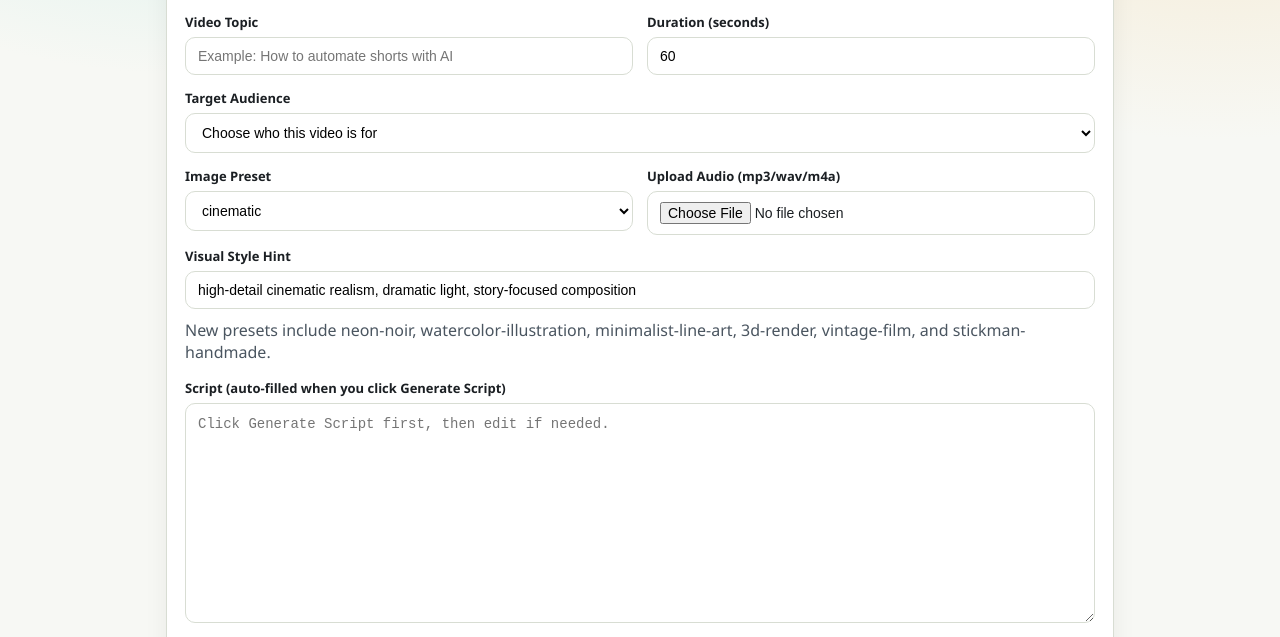
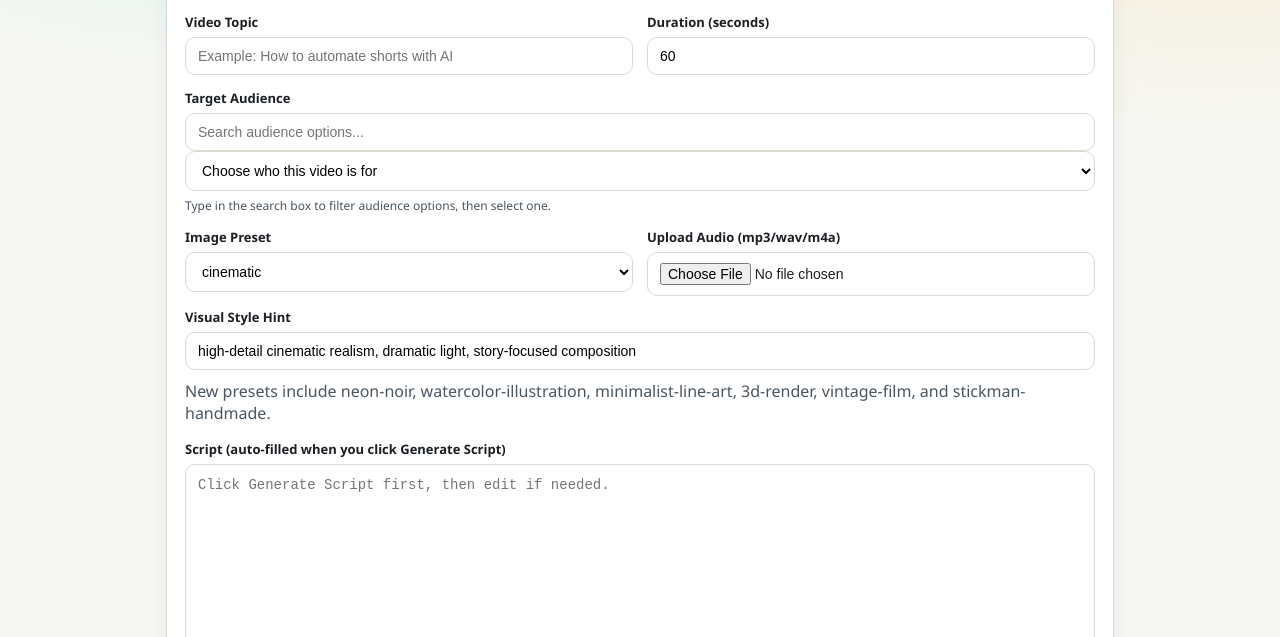
Before and after one commit to abhishekdrager-coder/ai-image-automation, a website: page public/studio.html in a window 1280 px wide. Shown: the part 130-767 px from the top of the page. Drawn offline with Linux system fonts and the light colour scheme.

Commit message:
add searchable target audience options

```diff
--- a/public/studio.html
+++ b/public/studio.html
@@ -134,6 +134,12 @@
         grid-column: 1 / -1;
       }
 
+      .field-help {
+        margin-top: 6px;
+        font-size: 12px;
+        color: var(--sub);
+      }
+
       @media (max-width: 820px) {
         .grid {
           grid-template-columns: 1fr;
@@ -160,29 +166,10 @@
 
           <div class="full">
             <label for="audience">Target Audience</label>
+            <input id="audienceSearch" placeholder="Search audience options..." />
             <select id="audience">
-              <option value="" selected disabled>Choose who this video is for</option>
-              <option value="beginners learning the topic for the first time">Beginners learning the topic for the first time</option>
-              <option value="busy creators who want faster workflows">Busy creators who want faster workflows</option>
-              <option value="small business owners building content">Small business owners building content</option>
-              <option value="solo founders and indie hackers">Solo founders and indie hackers</option>
-              <option value="students looking for practical examples">Students looking for practical examples</option>
-              <option value="coaches and consultants sharing expertise">Coaches and consultants sharing expertise</option>
-              <option value="marketers running social campaigns">Marketers running social campaigns</option>
-              <option value="youtube creators making faceless videos">YouTube creators making faceless videos</option>
-              <option value="short-form video creators on reels and shorts">Short-form video creators on reels and shorts</option>
-              <option value="teachers and course creators">Teachers and course creators</option>
-              <option value="designers and visual artists">Designers and visual artists</option>
-              <option value="content strategists and social media managers">Content strategists and social media managers</option>
-              <option value="e-commerce brands building product content">E-commerce brands building product content</option>
-              <option value="real estate professionals promoting listings">Real estate professionals promoting listings</option>
-              <option value="fitness coaches sharing transformation tips">Fitness coaches sharing transformation tips</option>
-              <option value="developers and technical educators">Developers and technical educators</option>
-              <option value="podcasters repurposing episodes into video">Podcasters repurposing episodes into video</option>
-              <option value="news and commentary channels">News and commentary channels</option>
-              <option value="community builders and newsletter writers">Community builders and newsletter writers</option>
-              <option value="general viewers interested in useful automation">General viewers interested in useful automation</option>
             </select>
+            <div class="field-help">Type in the search box to filter audience options, then select one.</div>
           </div>
 
           <div>
@@ -241,12 +228,88 @@
       const scriptTextEl = document.getElementById('scriptText');
       const topicEl = document.getElementById('topic');
       const durationEl = document.getElementById('durationSec');
+      const audienceSearchEl = document.getElementById('audienceSearch');
       const audienceEl = document.getElementById('audience');
       const presetEl = document.getElementById('preset');
       const visualStyleEl = document.getElementById('visualStyle');
       const audioEl = document.getElementById('audio');
       const scriptBtn = document.getElementById('generateScriptBtn');
       const videoBtn = document.getElementById('generateVideoBtn');
+
+      const audienceOptions = [
+        'Beginners learning the topic for the first time',
+        'Busy creators who want faster workflows',
+        'Small business owners building content',
+        'Solo founders and indie hackers',
+        'Students looking for practical examples',
+        'Coaches and consultants sharing expertise',
+        'Marketers running social campaigns',
+        'YouTube creators making faceless videos',
+        'Short-form video creators on reels and shorts',
+        'Teachers and course creators',
+        'Designers and visual artists',
+        'Content strategists and social media managers',
+        'E-commerce brands building product content',
+        'Real estate professionals promoting listings',
+        'Fitness coaches sharing transformation tips',
+        'Developers and technical educators',
+        'Podcasters repurposing episodes into video',
+        'News and commentary channels',
+        'Community builders and newsletter writers',
+        'General viewers interested in useful automation',
+        'Leisure audience looking for relaxed content',
+        'Scrollers on short-form apps',
+        'Funtaintainment viewers',
+        'Entertainment audience',
+        'Lifestyle and leisure creators',
+        'Casual mobile viewers',
+        'Trend watchers and viral content fans',
+        'Comedy and meme audiences',
+        'Storytime creators and fans',
+        'Motivation and self-improvement viewers',
+        'How-to and tutorial seekers',
+        'AI-curious beginners',
+        'Digital marketing learners',
+        'Online course buyers',
+        'Creator economy followers'
+      ];
+
+      function renderAudienceOptions(filterText = '') {
+        const query = filterText.trim().toLowerCase();
+        const currentValue = audienceEl.value;
+        const matches = audienceOptions.filter((option) => option.toLowerCase().includes(query));
+
+        audienceEl.innerHTML = '';
+
+        const placeholder = document.createElement('option');
+        placeholder.value = '';
+        placeholder.disabled = true;
+        placeholder.textContent = matches.length ? 'Choose who this video is for' : 'No matches found';
+        if (!currentValue) {
+          placeholder.selected = true;
+        }
+        audienceEl.appendChild(placeholder);
+
+        matches.forEach((option) => {
+          const item = document.createElement('option');
+          item.value = option;
+          item.textContent = option;
+          if (option === currentValue) {
+            item.selected = true;
+          }
+          audienceEl.appendChild(item);
+        });
+
+        if (currentValue && !matches.includes(currentValue)) {
+          audienceEl.value = '';
+        }
+      }
+
+      renderAudienceOptions();
+
+      audienceSearchEl.addEventListener('input', () => {
+        renderAudienceOptions(audienceSearchEl.value);
+      });
 
       function setStatus(text) {
         statusEl.textContent = text;
```
